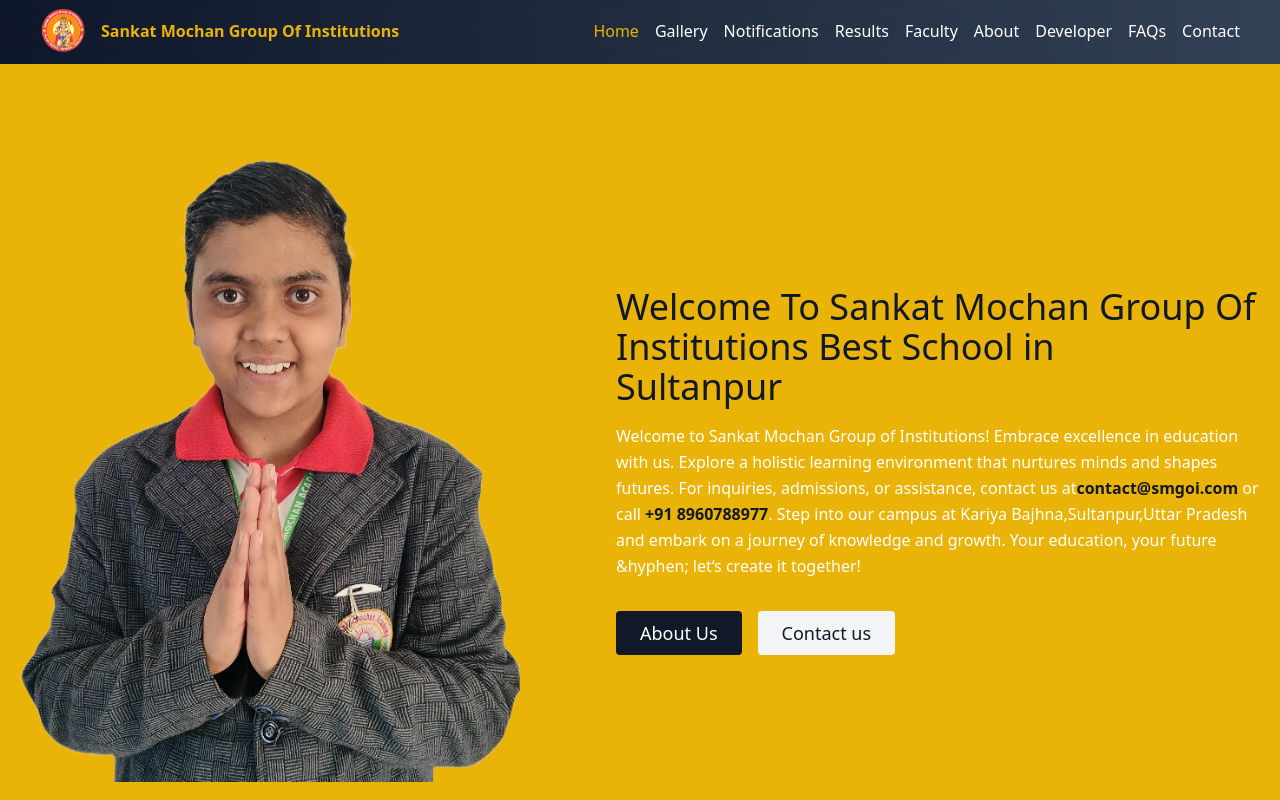
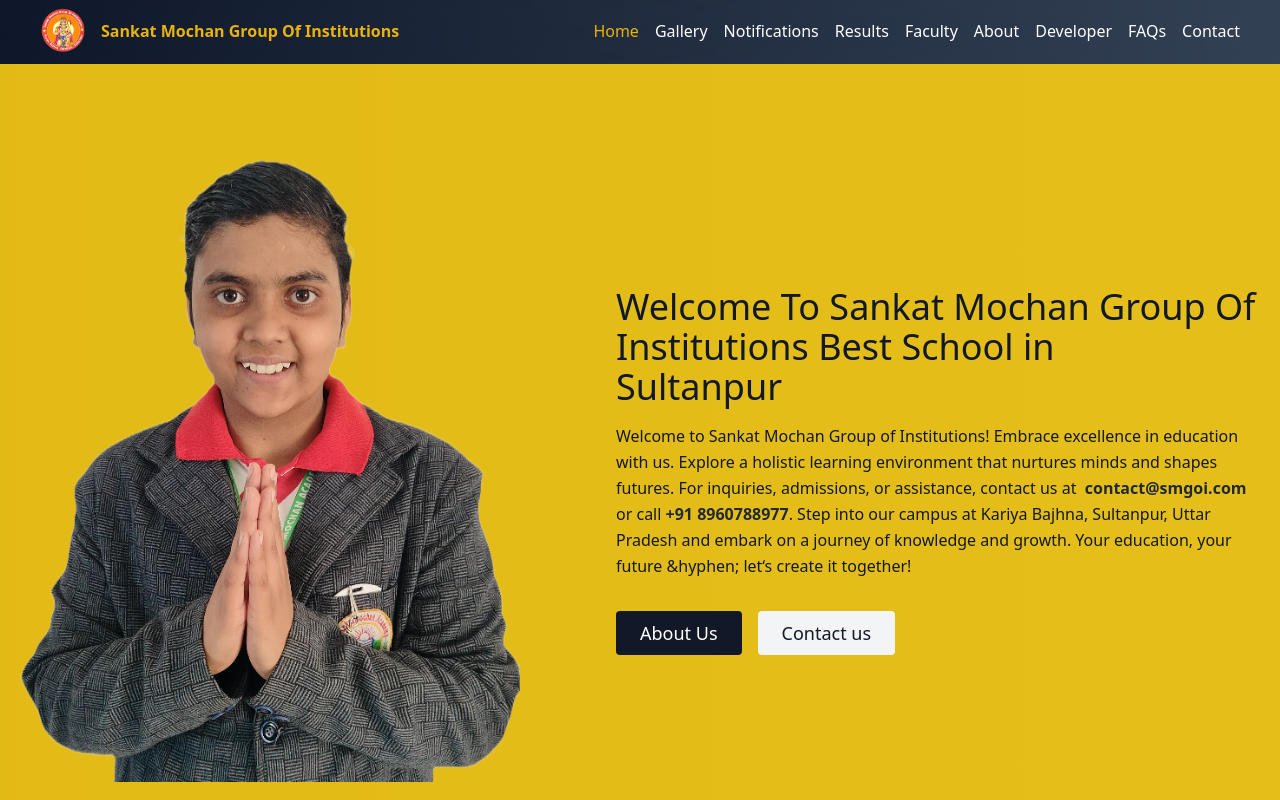
Before and after one commit to studyatsmgoi/smgoi, a Next.js app: page / in a window 1280 px wide. Shown: the top 800 px of the page. Built offline with nearby package versions, Linux system fonts and the light colour scheme.

Commit message:
some
some more

```diff
--- a/src/app/robot.ts
+++ b/src/app/robots.ts
@@ -1,3 +1,5 @@
+// File: robots.ts
+
 import { MetadataRoute } from 'next';
 
 type Robots = {
--- a/src/app/sitemap.ts
+++ b/src/app/sitemap.ts
@@ -5,14 +5,26 @@
     {
       url: 'https://smgoi.com/',
       lastModified: new Date(),
+      changeFrequency: 'monthly',
+      priority: 1,
+    },
+    {
+      url: 'https://smgoi.com/developer',
+      lastModified: new Date(),
       changeFrequency: 'yearly',
       priority: 1,
     },
     {
-        url: 'https://smgoi.com/contact',
-        lastModified: new Date(),
-        changeFrequency: 'yearly',
-        priority: 0.8,
+      url: 'https://smgoi.com/contact',
+      lastModified: new Date(),
+      changeFrequency: 'yearly',
+      priority: 0.8,
+    },
+    {
+      url: 'https://smgoi.com/faq',
+      lastModified: new Date(),
+      changeFrequency: 'weekly',
+      priority: 0.8,
     },
     {
       url: 'https://smgoi.com/about',
--- a/src/components/hero/hero.tsx
+++ b/src/components/hero/hero.tsx
@@ -12,7 +12,7 @@
   };
   return (
     <>
-      <section className="text-gray-600 bg-yellow-500 body-font">
+      <section className="text-gray-800 bg-yellow-400 body-font bg-opacity-90">
         <div className="container mx-auto flex px-5 py-24 md:flex-row flex-col items-center">
           <Image
             src="/hero/hero.webp"
@@ -27,16 +27,16 @@
               <br className="hidden lg:inline-block" />
               Sultanpur
             </h1>
-            <p className="mb-8 leading-relaxed text-white">
+            <p className="mb-8 leading-relaxed text-gray-900">
               Welcome to Sankat Mochan Group of Institutions! Embrace excellence
               in education with us. Explore a holistic learning environment that
               nurtures minds and shapes futures. For inquiries, admissions, or
-              assistance, contact us at
-              <strong className="text-gray-900">contact@smgoi.com</strong> or
-              call <strong className="text-gray-900">+91 8960788977</strong>.
-              Step into our campus at Kariya Bajhna,Sultanpur,Uttar Pradesh and
-              embark on a journey of knowledge and growth. Your education, your
-              future &hyphen; let&lsquo;s create it together!
+              assistance, contact us at &nbsp;
+              <strong className="text-gray-800">contact@smgoi.com</strong> or
+              call <strong className="text-gray-800">+91 8960788977</strong>.
+              Step into our campus at Kariya Bajhna, Sultanpur, Uttar Pradesh
+              and embark on a journey of knowledge and growth. Your education,
+              your future &hyphen; let&lsquo;s create it together!
             </p>
             <div className="flex justify-center">
               <button
--- a/src/components/statistics/statistics.tsx
+++ b/src/components/statistics/statistics.tsx
@@ -1,5 +1,6 @@
 import React from "react";
 import Image from "next/image";
+
 export default function Statistic() {
   const stats = [
     {
@@ -15,6 +16,7 @@
       title: "Hospitality Staff",
     },
   ];
+
   return (
     <section className="py-14">
       <div className="max-w-screen-xl mx-auto px-4 text-white gap-x-12 items-start justify-between lg:flex md:px-8">
@@ -29,9 +31,9 @@
         </div>
         <div className="mt-6 gap-12 sm:mt-0 md:flex lg:block">
           <div className="max-w-2xl">
-            <h3 className="text-yellow-500 text-3xl font-semibold sm:text-4xl">
+            <h1 className="text-yellow-500 text-3xl font-semibold sm:text-4xl">
               Welcome to Sankat Mochan Group Of Institutions Family
-            </h3>
+            </h1>
             <p className="mt-3 max-w-xl">
               We are dedicated to providing quality education and creating a
               nurturing environment for students to thrive. Lorem ipsum dolor
@@ -43,9 +45,9 @@
             <ul className="inline-grid gap-y-8 gap-x-14 grid-cols-2">
               {stats.map((item, idx) => (
                 <li key={idx} className="">
-                  <h4 className="text-4xl text-yellow-500 font-semibold">
+                  <h2 className="text-4xl text-yellow-500 font-semibold">
                     {item.data}
-                  </h4>
+                  </h2>
                   <p className="mt-3 font-medium">{item.title}</p>
                 </li>
               ))}
```
Also changed, not shown: 1 other file (tests, documents, lock files or other folders).
